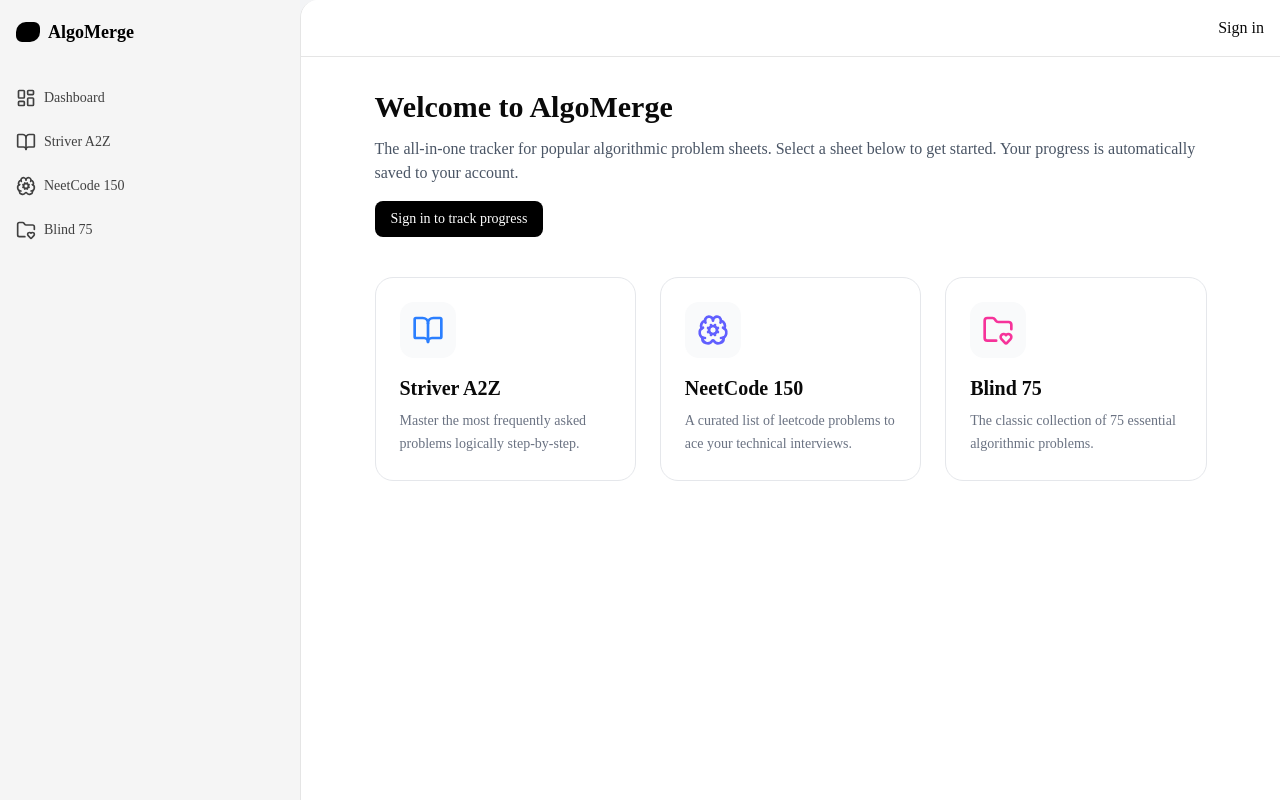
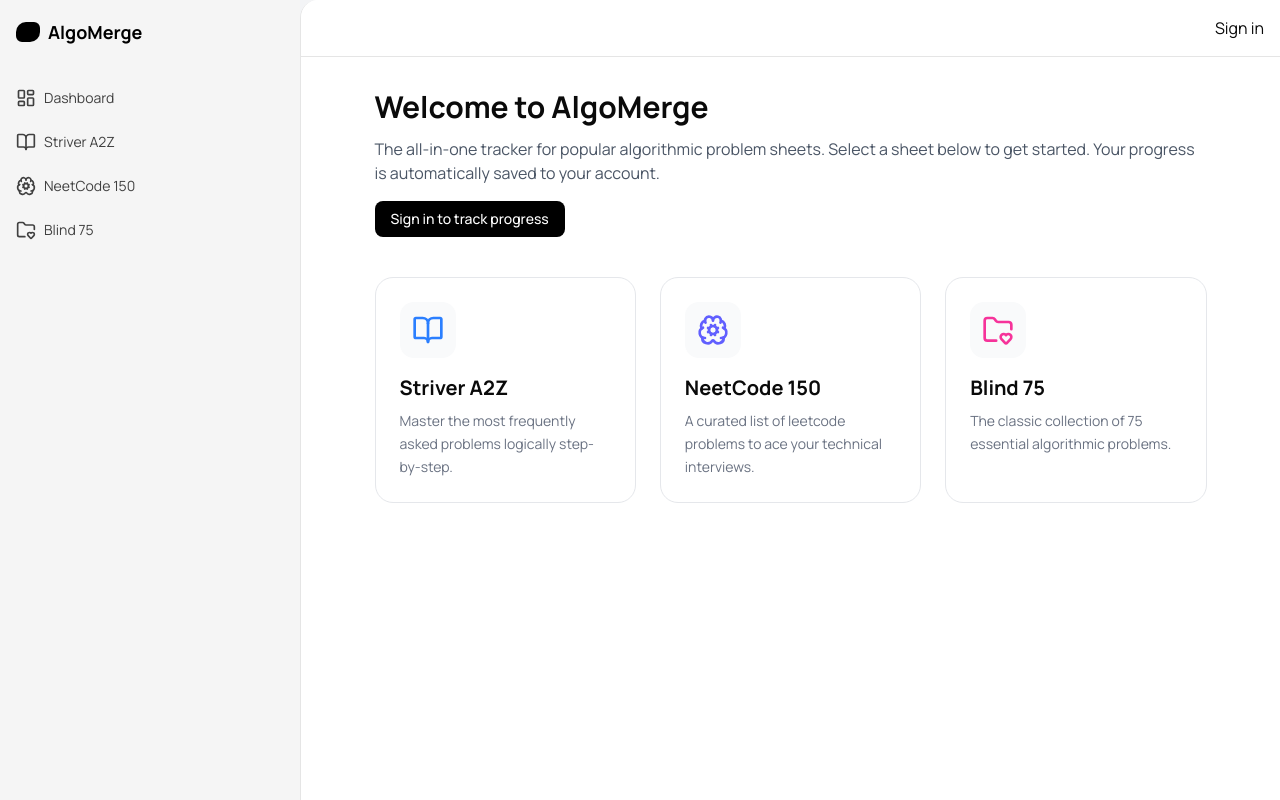
Before and after one commit to Soham-Donode/opensheet, a Next.js app: page / in a window 1280 px wide. Built offline with nearby package versions, Linux system fonts and the light colour scheme; no server answers.

Commit message:
font change to manrope

```diff
--- a/src/app/globals.css
+++ b/src/app/globals.css
@@ -7,7 +7,7 @@
 @theme inline {
   --color-background: var(--background);
   --color-foreground: var(--foreground);
-  --font-sans: var(--font-sans);
+  --font-sans: var(--font-manrope);
   --font-mono: var(--font-geist-mono);
   --font-heading: var(--font-sans);
   --color-sidebar-ring: var(--sidebar-ring);
--- a/src/app/layout.tsx
+++ b/src/app/layout.tsx
@@ -1,12 +1,12 @@
 import type { Metadata } from "next";
-import { Geist, Geist_Mono } from "next/font/google";
+import { Manrope, Geist_Mono } from "next/font/google";
 import { ClerkProvider, SignInButton, UserButton } from '@clerk/nextjs'
 import { auth } from '@clerk/nextjs/server'
 import { AppSidebar } from "@/components/AppSidebar";
 import "./globals.css";
 
-const geistSans = Geist({
-  variable: "--font-geist-sans",
+const manrope = Manrope({
+  variable: "--font-manrope",
   subsets: ["latin"],
 });
 
@@ -31,7 +31,7 @@
     <ClerkProvider>
       <html
         lang="en"
-        className={`${geistSans.variable} ${geistMono.variable} h-full antialiased`}
+        className={`${manrope.variable} ${geistMono.variable} h-full antialiased`}
       >
         <body className="h-screen flex flex-col m-0 p-0 overflow-hidden">
           <AppSidebar>
```
